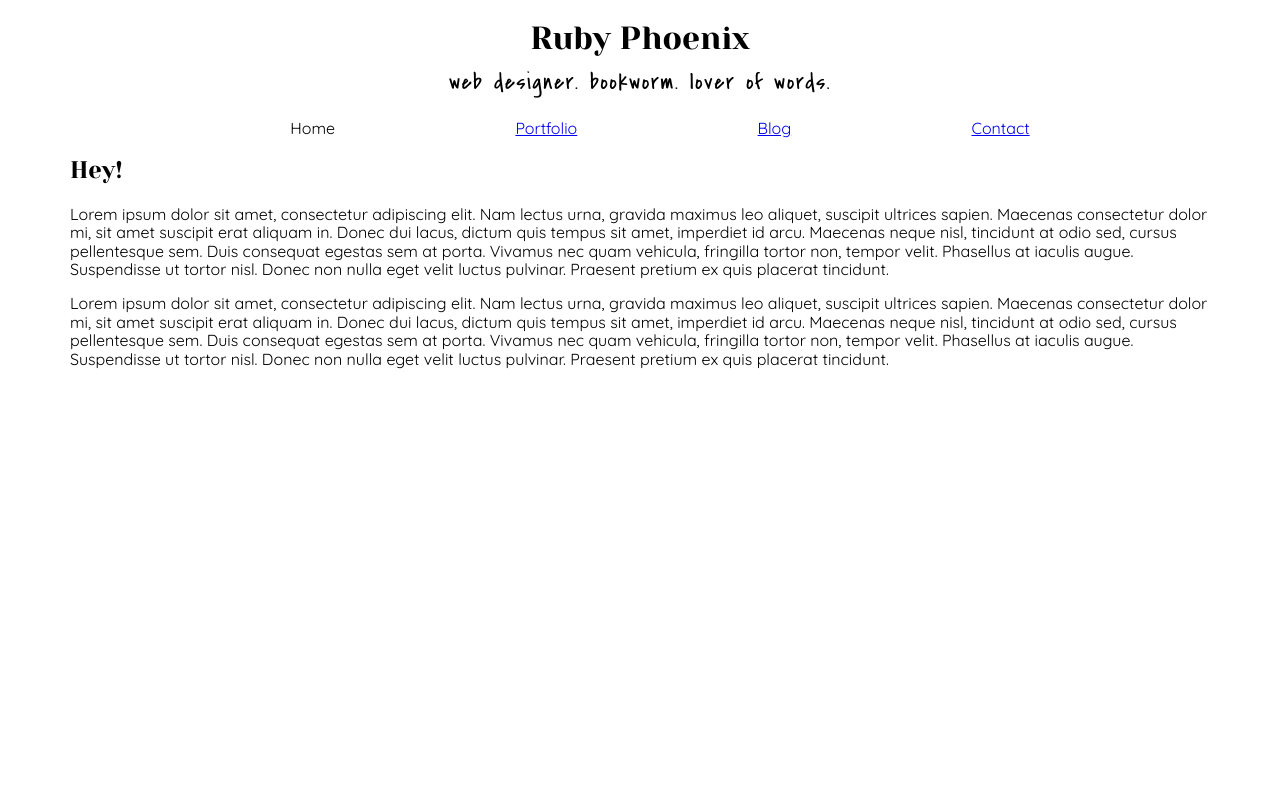
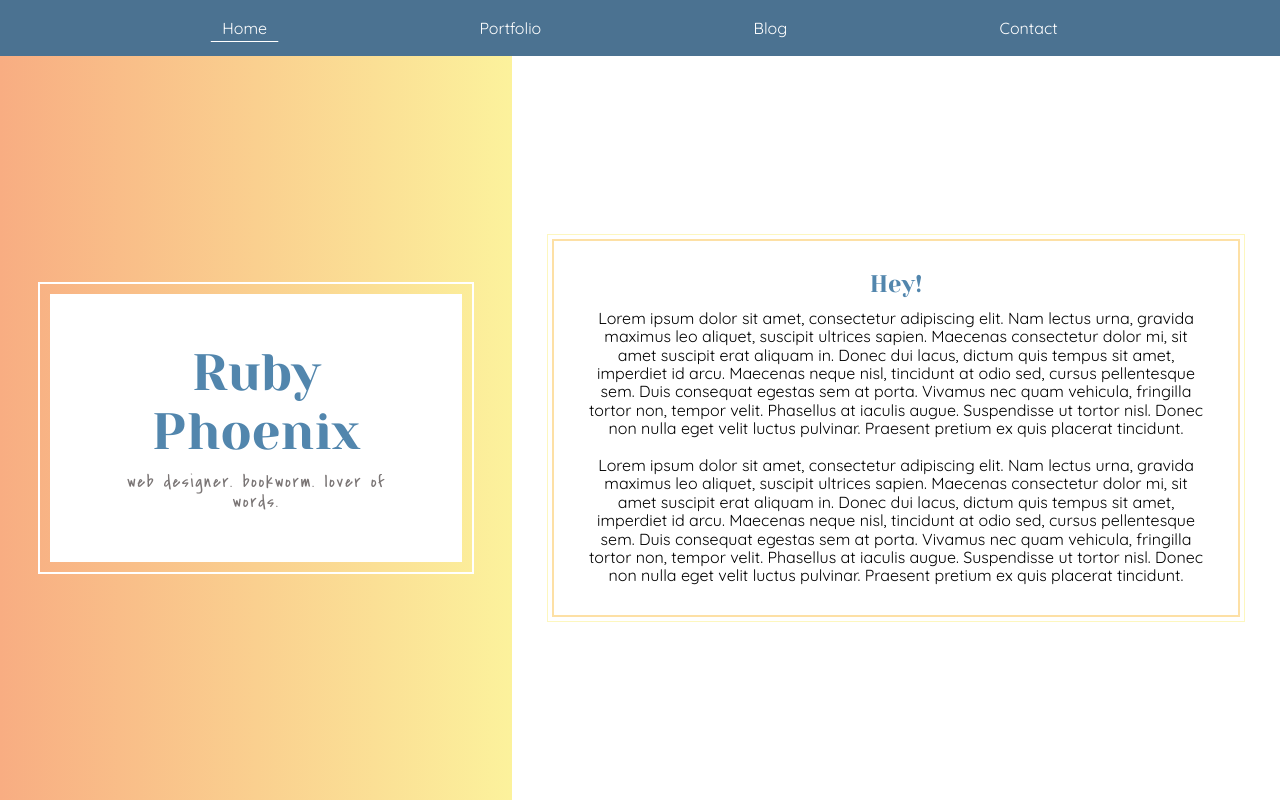
Before and after one commit to RubyRedPhoenix/mini-galaxy, a plain HTML site: page index.html in a window 1280 px wide. Drawn offline with Linux system fonts and the light colour scheme.

Commit message:
styled navigation bar and pages

```diff
--- a/index.html
+++ b/index.html
@@ -2,7 +2,7 @@
 <html>
 	<head>
 		<meta charset="utf-8">
-		<title>Mini-Galaxy</title>
+		<title>Home | Ruby Phoenix</title>
 		<link rel="stylesheet" href="normalize.css">
 		<link rel="stylesheet" href="style.css">
 		<link rel="preconnect" href="https://fonts.gstatic.com">
@@ -17,31 +17,32 @@
 		<link rel="manifest" href="/site.webmanifest">
 	</head>
 	<body>
+		<nav>
+			<span class="current"><a href="#">Home</a></span>
+			<span><a href="portfolio.html">Portfolio</a></span>
+			<span><a href="blog.html">Blog</a></span>
+			<span><a href="contact.html">Contact</a></span>
+		</nav>
+
+		<div id="home-page">
 			<header>
+				<div>
 					<h1>Ruby Phoenix</h1>
 					<p>
 						web designer. bookworm. lover of words.
 					</p>
+				</div>
 			</header>
 
-		<nav>
-			<ul>
-				<li>Home</li>
-				<li><a href="portfolio.html">Portfolio</a></li>
-				<li><a href="blog.html">Blog</a></li>
-				<li><a href="contact.html">Contact</a></li>
-			</ul>
-		</nav>
 
-		<section class="page" id="about-page">
+			<section id="home-page-textbox">
 				<h2>Hey!</h2>
 				<p>
-				Lorem ipsum dolor sit amet, consectetur adipiscing elit. Nam lectus urna, gravida maximus leo aliquet, suscipit ultrices sapien. Maecenas consectetur dolor mi, sit amet suscipit erat aliquam in. Donec dui lacus, dictum quis tempus sit amet, imperdiet id arcu. Maecenas neque nisl, tincidunt at odio sed, cursus pellentesque sem. Duis consequat egestas sem at porta. Vivamus nec quam vehicula, fringilla tortor non, tempor velit. Phasellus at iaculis augue. Suspendisse ut tortor nisl. Donec non nulla eget velit luctus pulvinar. Praesent pretium ex quis placerat tincidunt.
-			</p>
-			<p>
+					Lorem ipsum dolor sit amet, consectetur adipiscing elit. Nam lectus urna, gravida maximus leo aliquet, suscipit ultrices sapien. Maecenas consectetur dolor mi, sit amet suscipit erat aliquam in. Donec dui lacus, dictum quis tempus sit amet, imperdiet id arcu. Maecenas neque nisl, tincidunt at odio sed, cursus pellentesque sem. Duis consequat egestas sem at porta. Vivamus nec quam vehicula, fringilla tortor non, tempor velit. Phasellus at iaculis augue. Suspendisse ut tortor nisl. Donec non nulla eget velit luctus pulvinar. Praesent pretium ex quis placerat tincidunt. <br><br>
 					Lorem ipsum dolor sit amet, consectetur adipiscing elit. Nam lectus urna, gravida maximus leo aliquet, suscipit ultrices sapien. Maecenas consectetur dolor mi, sit amet suscipit erat aliquam in. Donec dui lacus, dictum quis tempus sit amet, imperdiet id arcu. Maecenas neque nisl, tincidunt at odio sed, cursus pellentesque sem. Duis consequat egestas sem at porta. Vivamus nec quam vehicula, fringilla tortor non, tempor velit. Phasellus at iaculis augue. Suspendisse ut tortor nisl. Donec non nulla eget velit luctus pulvinar. Praesent pretium ex quis placerat tincidunt.
 				</p>
 			</section>
+		</div>
 
 	</body>
 </html>
--- a/style.css
+++ b/style.css
@@ -2,12 +2,21 @@
 
 light blue: hsl(198, 30%, 79%)
 navy: hsl(206, 12%, 45%)
+	bluer navy: hsl(206, 36%, 50%)
+	nav navy: hsl(206, 32%, 43%)
 charcoal: hsl(0, 2%, 47%)
 orange: hsl(22, 79%, 74%)
 peach: hsl(40, 96%, 82%)
 lemon: hsl(54, 94%, 87%)
 
 */
+
+/* CSS reset */
+html * {
+	box-sizing: border-box;
+	padding: 0;
+	margin: 0;
+}
 
 /* general styling */
 h1, h2 {
@@ -20,34 +29,122 @@ h3, h4, h5, h6 {
 }
 
 body {
-	margin: 0px 70px;
 	font-family: "Quicksand", sans-serif;
 }
 
-/* header styling */
+/* nav styling */
+nav {
+	display: flex;
+	justify-content: space-evenly;
+	align-items: center;
+	padding: 10px;
+	height: 7vh;
+	background-color: hsl(206, 36%, 50%);
+	background-color: hsl(206, 12%, 45%);
+	background-color: hsl(206, 32%, 43%);
+}
+
+nav span {
+	list-style-type: none;
+	display: inline-block;
+}
+
+nav span a {
+	text-decoration: none;
+	color: white;
+	position: relative;
+	padding-bottom: 4px;
+
+}
+
+nav span a::before {
+	content: "";
+	width: 100%;
+	height: 1px;
+	background: white;
+	position: absolute;
+	bottom: 0;
+	transform: scaleX(0);
+	visibility: hidden;
+	transition: 200ms;
+}
+
+nav span a:hover::before {
+	visibility: visible;
+	transform: scaleX(1.5);
+}
+
+.current a::before {
+	transition: none;
+	visibility: visible;
+	transform: scaleX(1.5) !important;
+}
+
+/* nav span a:hover {
+	background: linear-gradient(90deg, #c20255, #bd9f1b);
+	-webkit-background-clip: text;
+	-webkit-text-fill-color: transparent;
+} */
+
+/* home page styling */
+#home-page {
+	display: flex;
+	justify-content: center;
+	align-items: center;
+}
+
+/* sidepanel */
 header {
+	display: flex;
+	flex-direction: column;
+	justify-content: center;
+	align-items: center;
 	text-align: center;
+	flex-shrink: 0;
+	padding: 50px;
+	width: 40vw;
+	height: 93vh;
+	background: rgb(248,173,130);
+	background: linear-gradient(90deg, rgba(248,173,130,1) 0%, rgba(252,242,156,1) 100%);
+}
+
+header div {
+	background-color: white;
+	padding: 40px;
+	outline: 2px solid white;
+	outline-offset: 10px;
+}
+
+header h1, header p {
+	padding: 10px;
 }
 
 header h1 {
 	font-family: "Yeseva One", serif;
+	font-size: 3.2em;
 	font-weight: 400;
+	color: hsl(206, 36%, 50%);
 }
 
 header p {
 	font-family: "Covered By Your Grace", cursive;
-	font-size: 23px;
-	letter-spacing: 1.5px;
+	font-size: 1.1em;
+	letter-spacing: 1.7px;
 	margin-top: -10px;
+	color: hsl(0, 2%, 47%);
 }
 
-/* nav styling */
-nav ul {
-	display: flex;
-	justify-content: space-evenly;
+/* textbox */
+#home-page-textbox {
+	text-align: center;
+	padding: 30px;
+	margin: 0px 40px;
+	border: 2.5px solid hsl(40, 96%, 82%);
+	outline: 1.5px solid hsl(54, 94%, 87%);
+	outline-offset: 4px;
 }
 
-nav li {
-	list-style-type: none;
-	display: inline-block;
+#home-page-textbox h2 {
+	color: hsl(206, 36%, 50%);
+	margin: 0px 0px 10px 0px;
 }
```
Also changed, not shown: blog.html (+11 -12 lines), contact.html (+14 -13 lines), portfolio.html (+14 -13 lines). Lines whose indentation alone changed are shown as unchanged.
